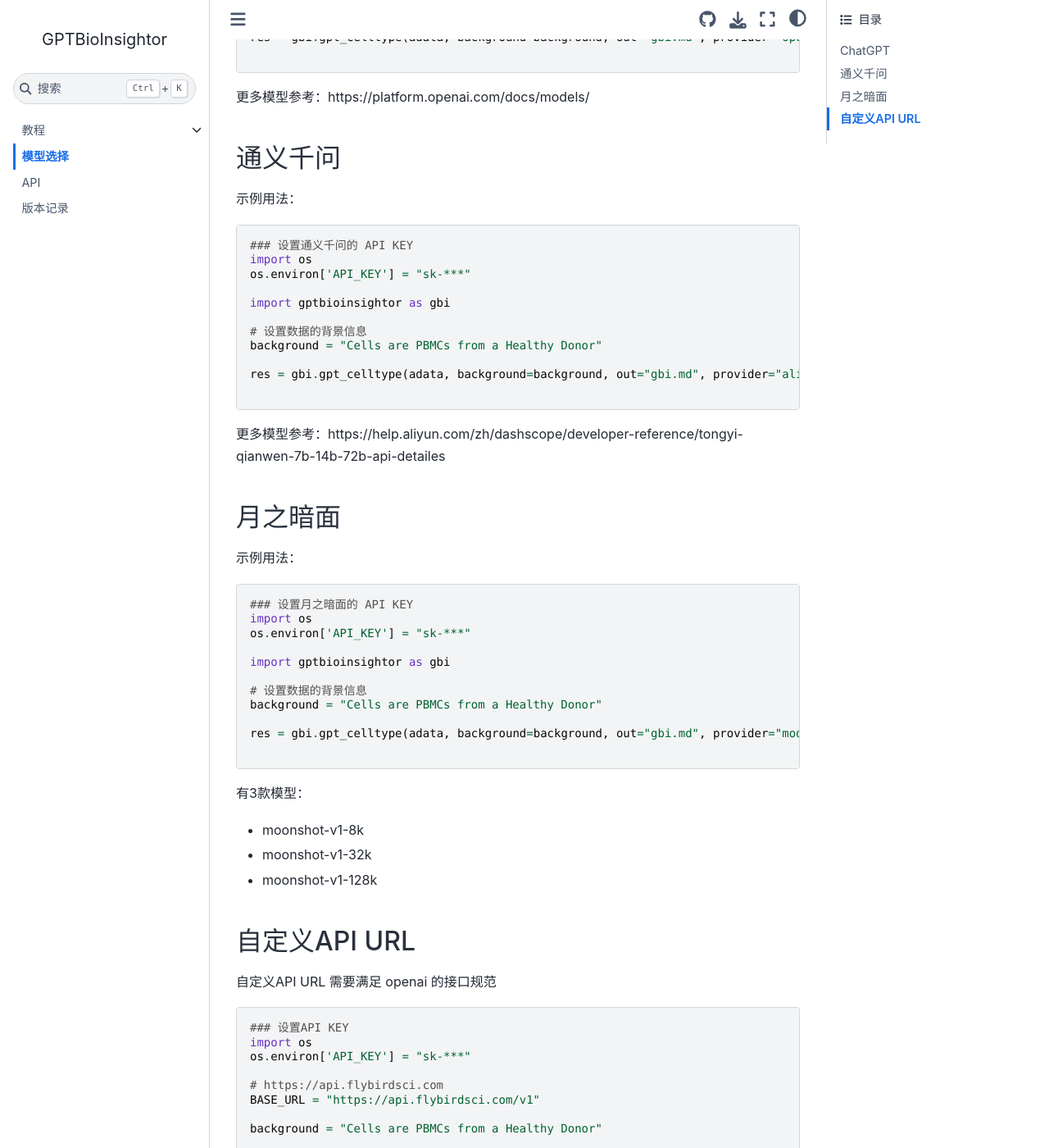
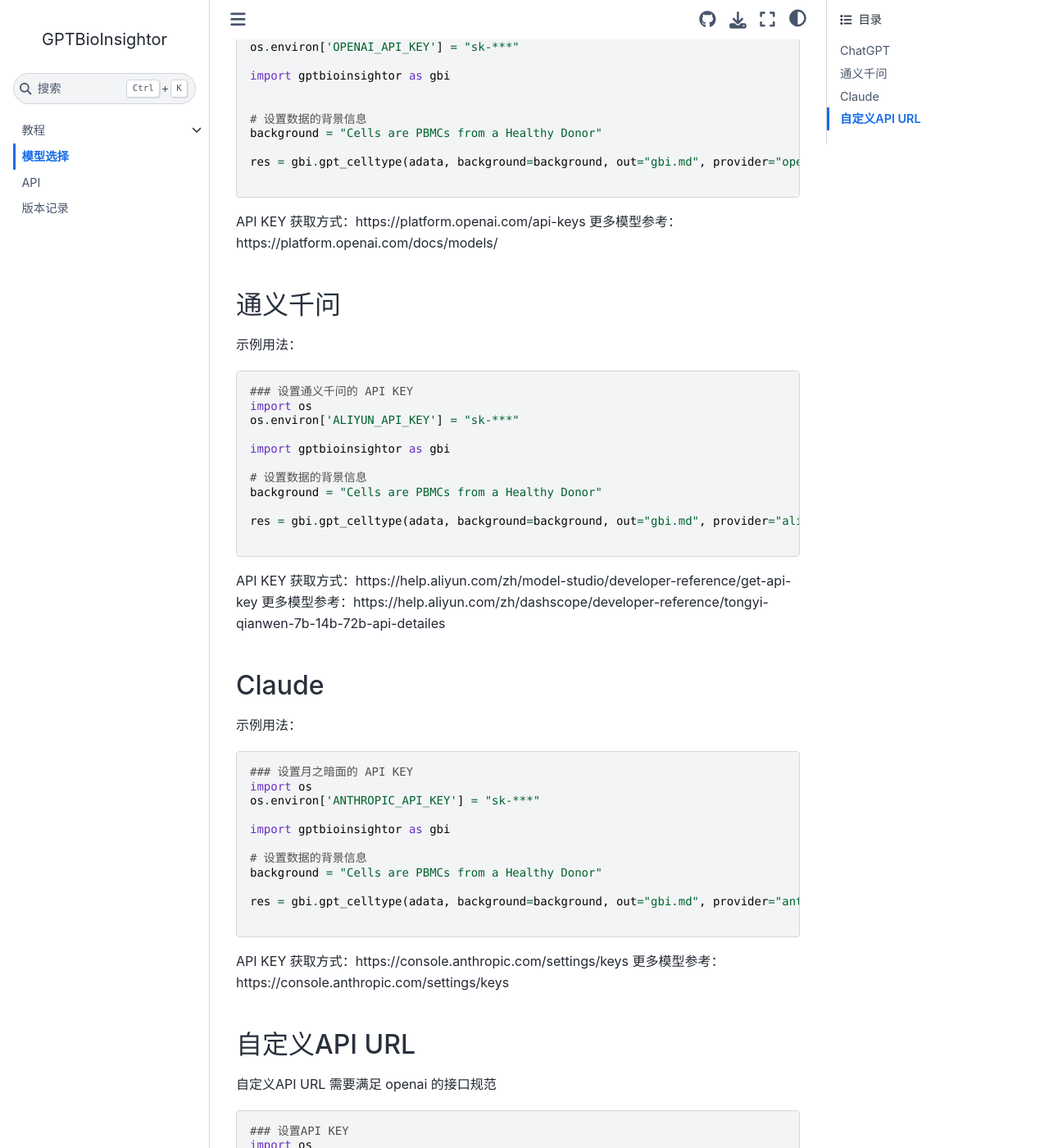
Before and after one commit to huang-sh/GPTBioInsightor, a Sphinx documentation site: the page built from docs/zh_CN/source/models.md, in a window 1280 px wide and 1400 px high, scrolled down 712 px. Shown: the whole window at 82% size. Built offline with Sphinx 7.4.7 and the Sphinx Book theme 1.1.4, drawn with Linux system fonts in a browser that asks for light colours; the version number is read from the project's files by our own code; some of the changed text lies outside the part shown.

Commit message:
update zh docs

````diff
--- a/docs/zh_CN/source/models.md
+++ b/docs/zh_CN/source/models.md
@@ -1,12 +1,17 @@
 # 模型选择
 
-当前GPTBioinsightor支持3家的大语言模型， 即：
+当前GPTBioinsightor支持多个大语言模型API：
 - openai的ChatGPT
+- anthropic的Claude
 - 阿里云的通义千问
+- 智谱清言
 - 月之暗面
+- 深度求索
+- siliconflow
+- groq
 
 GPTBioinsightor 提供3个参数来设置模型的选择：
-- `provider`, 设置模型提供者，即: "openai", "aliyun", "moonshot"
+- `provider`, 设置模型提供者，例如: "openai", "aliyun", "anthropic"
 - `model`, 具体模型
 - `base_url` 自定义模型API接口
 
@@ -17,7 +22,7 @@
 ```python
 ### 设置ChatGPT的 API KEY
 import os
-os.environ['API_KEY'] = "sk-***"
+os.environ['OPENAI_API_KEY'] = "sk-***"
 
 import gptbioinsightor as gbi
 
@@ -28,7 +33,7 @@
 res = gbi.gpt_celltype(adata, background=background, out="gbi.md", provider="openai", model="gpt-4o-mini")
 
 ```
-
+API KEY 获取方式：https://platform.openai.com/api-keys
 更多模型参考：https://platform.openai.com/docs/models/
 
 
@@ -38,7 +43,7 @@
 ```python
 ### 设置通义千问的 API KEY
 import os
-os.environ['API_KEY'] = "sk-***"
+os.environ['ALIYUN_API_KEY'] = "sk-***"
 
 import gptbioinsightor as gbi
 
@@ -48,32 +53,29 @@
 res = gbi.gpt_celltype(adata, background=background, out="gbi.md", provider="aliyun", model="qwen2-72b-instruct")
 
 ```
-
+API KEY 获取方式：https://help.aliyun.com/zh/model-studio/developer-reference/get-api-key
 更多模型参考：https://help.aliyun.com/zh/dashscope/developer-reference/tongyi-qianwen-7b-14b-72b-api-detailes
 
 
-## 月之暗面
+## Claude
 
 示例用法：
 
 ```python
 ### 设置月之暗面的 API KEY
 import os
-os.environ['API_KEY'] = "sk-***"
+os.environ['ANTHROPIC_API_KEY'] = "sk-***"
 
 import gptbioinsightor as gbi
 
 # 设置数据的背景信息
 background = "Cells are PBMCs from a Healthy Donor"
 
-res = gbi.gpt_celltype(adata, background=background, out="gbi.md", provider="moonshot", model="moonshot-v1-8k")
+res = gbi.gpt_celltype(adata, background=background, out="gbi.md", provider="anthropic", model="claude-3-5-sonnet-20240620")
 
 ```
-
-有3款模型：
-- moonshot-v1-8k
-- moonshot-v1-32k
-- moonshot-v1-128k
+API KEY 获取方式：https://console.anthropic.com/settings/keys
+更多模型参考：https://console.anthropic.com/settings/keys
 
 ## 自定义API URL
 
````
